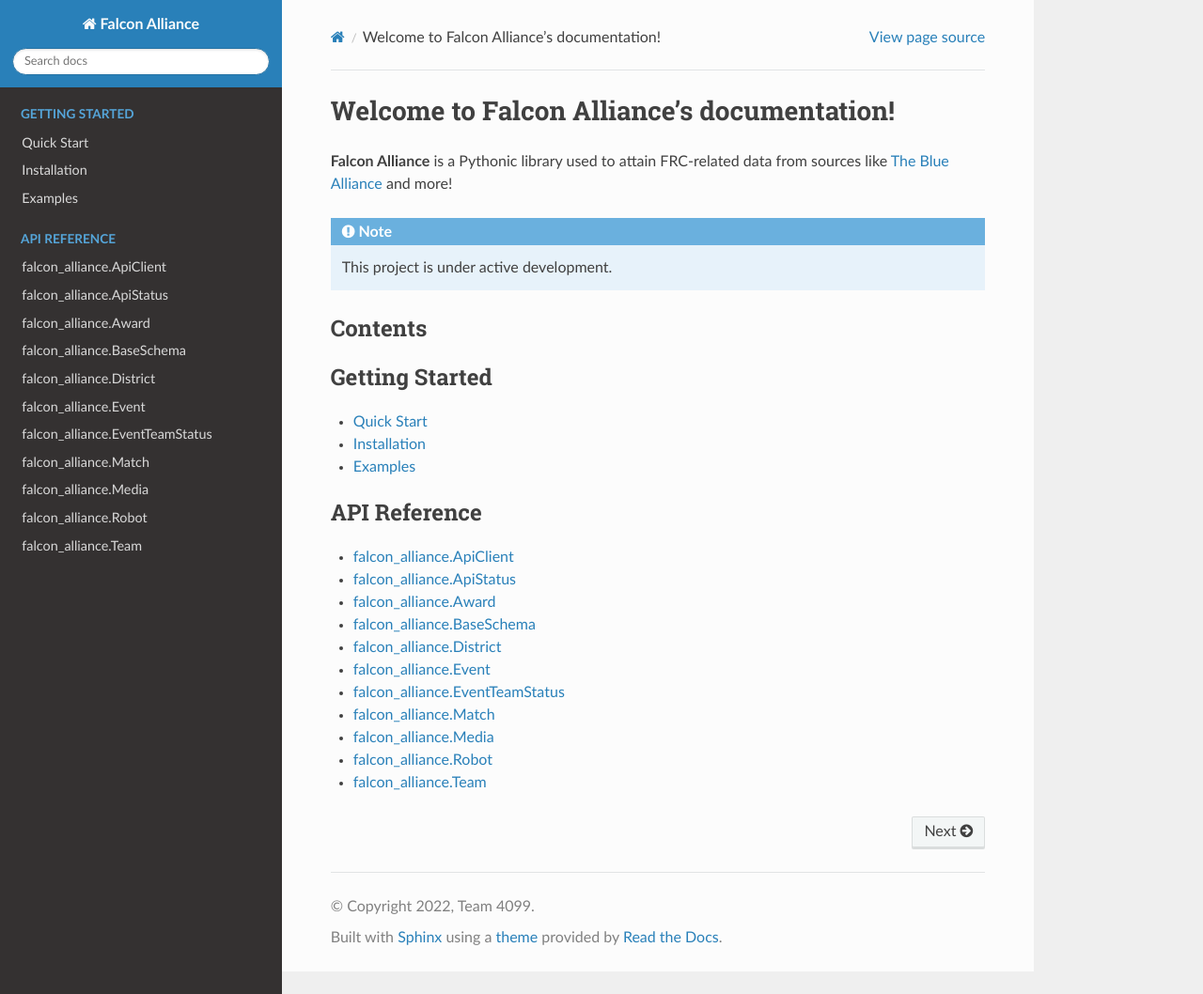
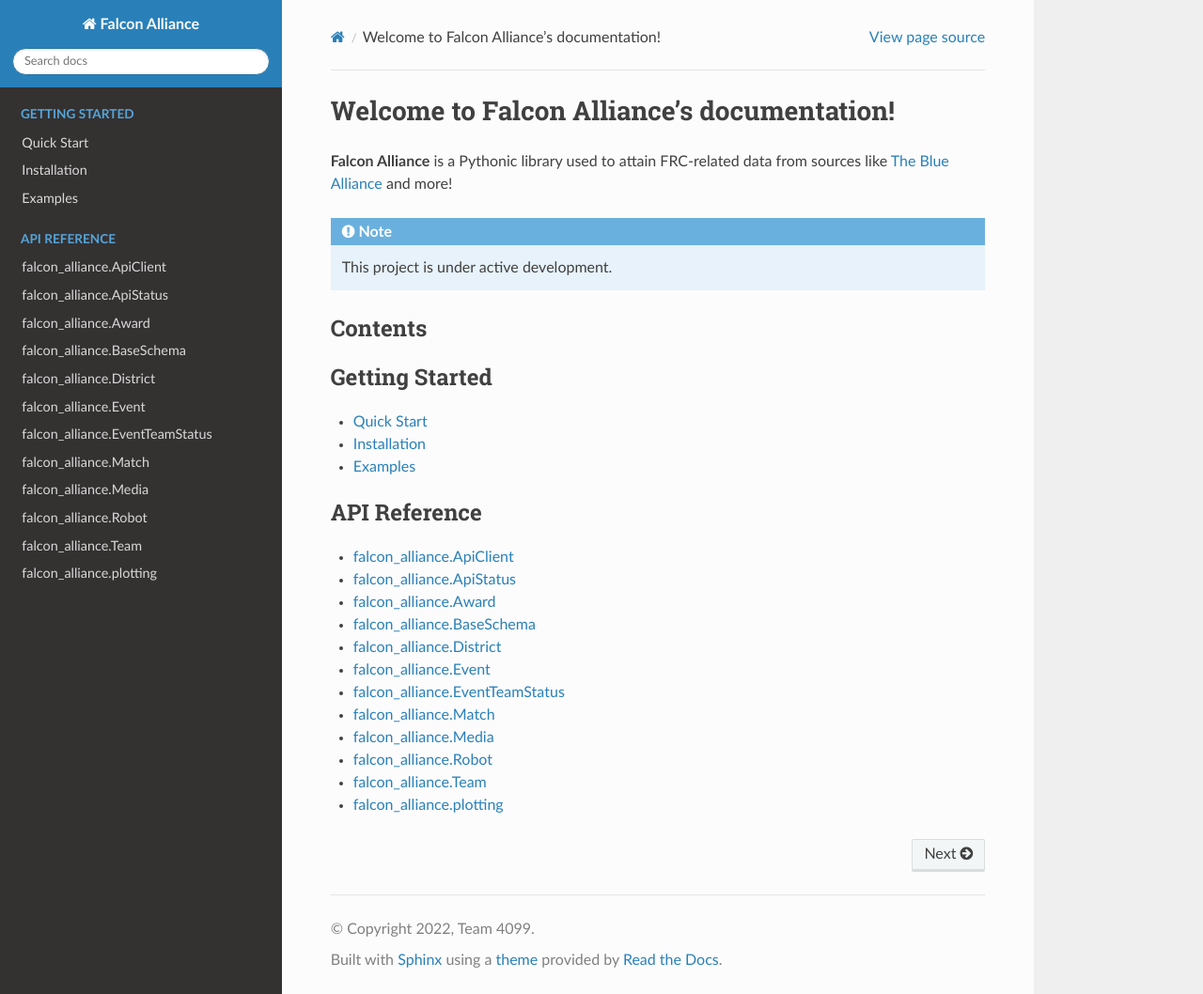
Before and after one commit to team4099/FalconAlliance, a Sphinx documentation site: the page built from docs/index.rst, in a window 1280 px wide and 1058 px high. Shown: the whole window at 94% size. Built offline with Sphinx 7.4.7 and the Read the Docs theme 2.0.0, drawn with Linux system fonts in a browser that asks for light colours.

Commit message:
add plotting rst to toc

```diff
--- a/docs/index.rst
+++ b/docs/index.rst
@@ -33,3 +33,4 @@
    reference/media.rst
    reference/robot.rst
    reference/team.rst
+   reference/plotting.rst
```
